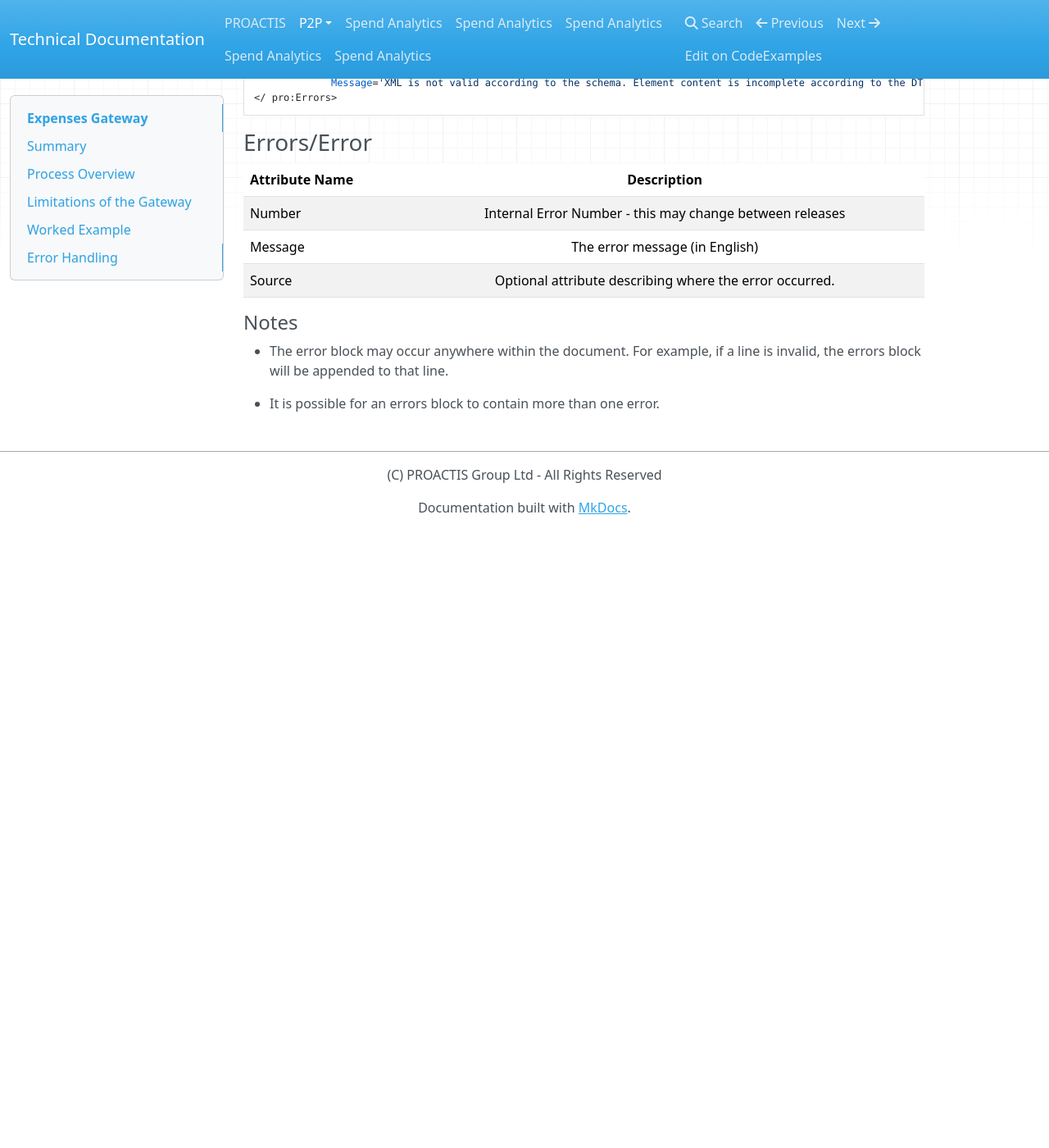
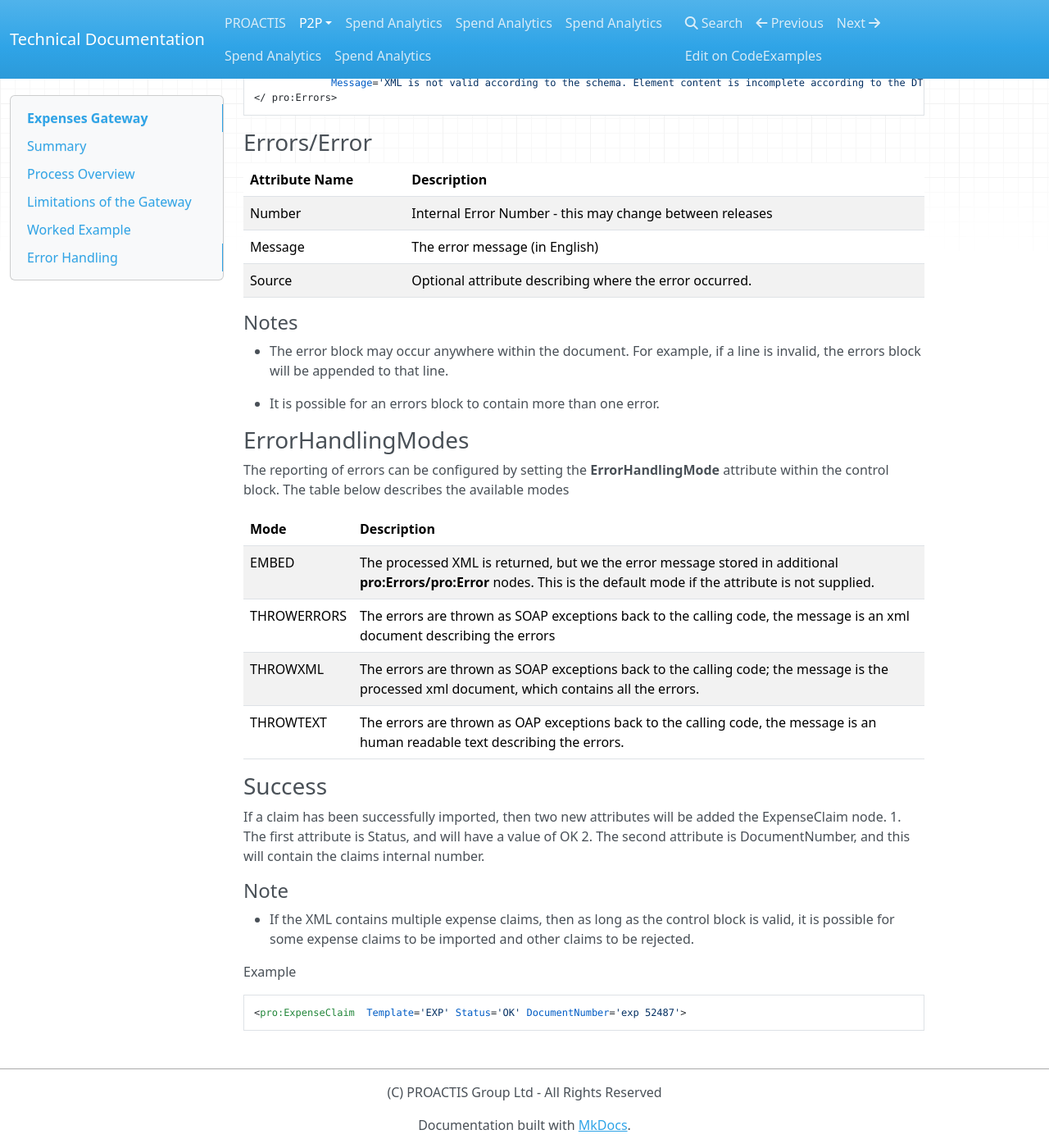
Before and after one commit to proactis-documentation/documentation-source, an MkDocs documentation site: the page built from docs/p2p/expensesGateway.md, in a window 1280 px wide and 1400 px high, scrolled down 3424 px. Shown: the whole window at 82% size. Built offline with MkDocs 1.6.1, drawn with Linux system fonts in a browser that asks for light colours; nearby versions of some CDN libraries; old or Windows-style settings are respelled for this version of MkDocs; before the commit the page ends 4071 px from its top, so only the background shows below that.

Commit message:
Expenses

````diff
--- a/docs/p2p/expensesGateway.md
+++ b/docs/p2p/expensesGateway.md
@@ -166,7 +166,7 @@ An example errors block is shown below
 
 ### Errors/Error
 | Attribute Name | Description |
-----------------|:------------: |
+----------------|------------ |
 | Number | Internal Error Number - this may change between releases |
 | Message | The error message (in English) |
 | Source | Optional attribute describing where the error occurred.
@@ -175,3 +175,27 @@ An example errors block is shown below
 * The error block may occur anywhere within the document.  For example, if a line is invalid, the errors block will be appended to that line.
 
 * It is possible for an errors block to contain more than one error.
+
+### ErrorHandlingModes
+The reporting of errors can be configured by setting the **ErrorHandlingMode** attribute within the control block.  The table below describes the available modes
+
+| Mode | Description |
+----------------|------------ |
+| EMBED | The processed XML is returned, but we the error message stored in additional **pro:Errors/pro:Error** nodes. This is the default mode if the attribute is not supplied. |
+| THROWERRORS | The errors are thrown as SOAP exceptions back to the calling code, the message is an xml document describing the errors |
+| THROWXML | The errors are thrown as SOAP exceptions back to the calling code; the message is the processed xml document, which contains all the errors. |
+| THROWTEXT | The errors are thrown as OAP exceptions back to the calling code, the message is an human readable text describing the errors. |
+
+### Success
+If a claim has been successfully imported, then two new attributes will be added the ExpenseClaim node.
+1.      The first attribute is Status, and will have a value of OK
+2.      The second attribute is DocumentNumber, and this will contain the claims internal number.
+
+
+#### Note
+* If the XML contains multiple expense claims, then as long as the control block is valid, it is possible for some expense claims to be imported and other claims to be rejected.
+
+Example
+```xml
+<pro:ExpenseClaim  Template='EXP' Status='OK' DocumentNumber='exp 52487'>
+```
````
